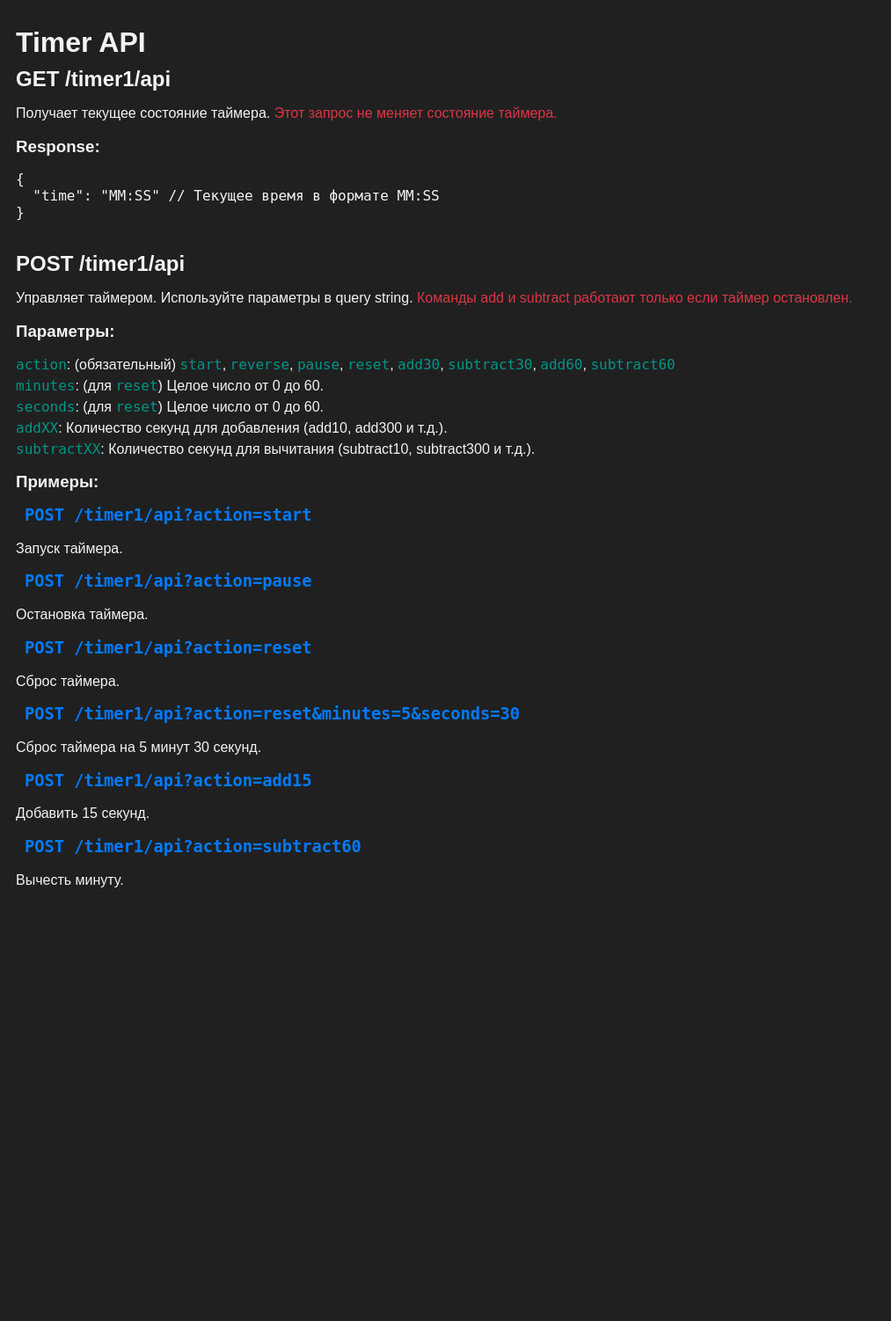
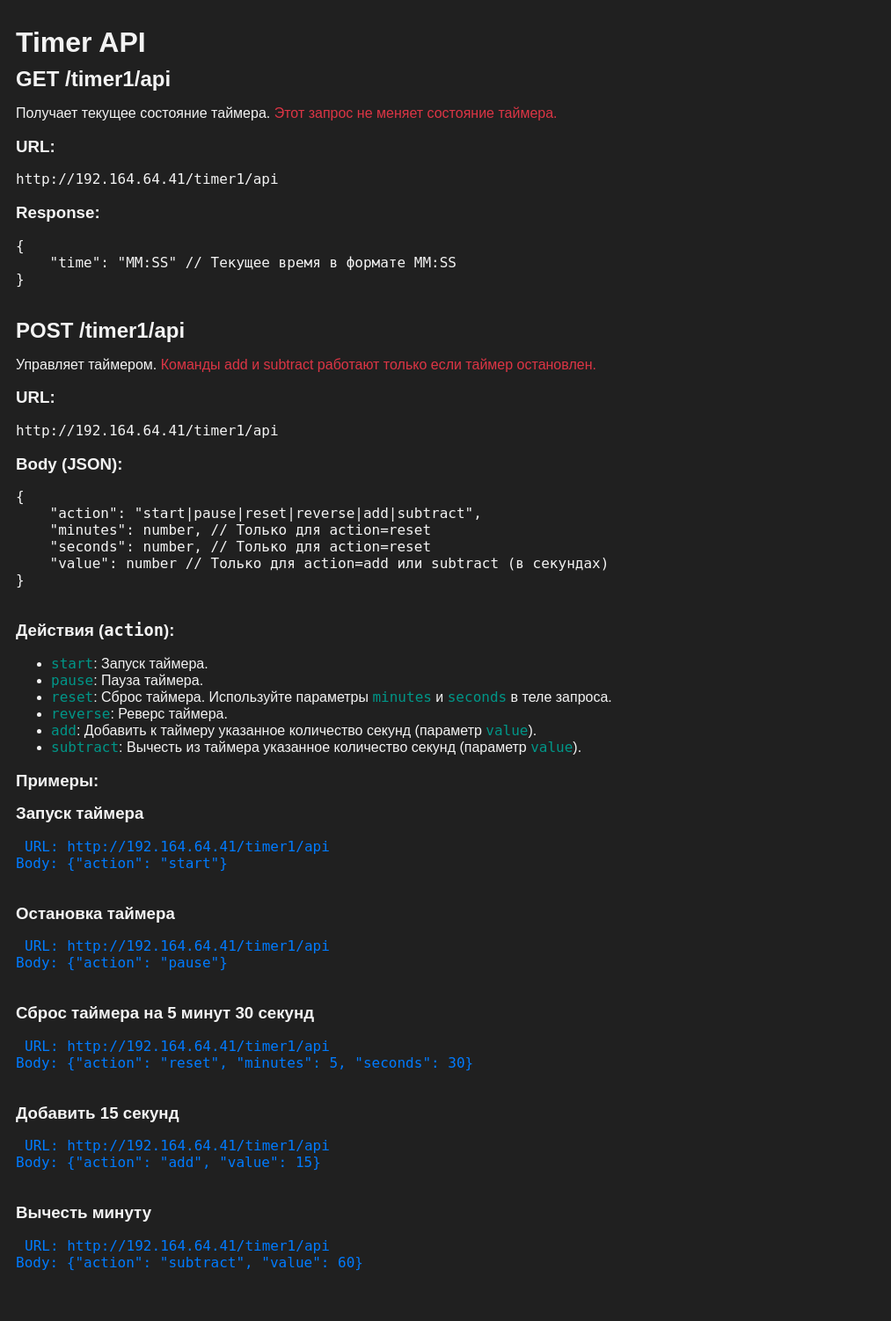
Before and after one commit to mixma5ter/timer_api, a Flask app: a page that uses templates/timer/timer_api_help.html in a window 1280 px wide. Shown: the whole page at 88% size, without its empty margins (0-1013 px from the left). Before the commit the page ends 1009 px from the top, so only its background shows below. Run offline with Flask 2, Linux system fonts and the light colour scheme.

Commit message:
api help edits

```diff
--- a/templates/timer/timer_api_help.html
+++ b/templates/timer/timer_api_help.html
@@ -10,60 +10,78 @@
 <div class="section">
     <h2>GET /timer{{ timer_id }}/api</h2>
     <p>Получает текущее состояние таймера. <span class="important">Этот запрос не меняет состояние таймера.</span></p>
+    <h3>URL:</h3>
+    <pre><code>http://192.164.64.41/timer{{ timer_id }}/api</code></pre>
     <h3>Response:</h3>
     <pre><code>{
-  "time": "MM:SS" // Текущее время в формате MM:SS
+    "time": "MM:SS" // Текущее время в формате MM:SS
 }
-  </code></pre>
+        </code></pre>
 </div>
 
 <div class="section">
     <h2>POST /timer{{ timer_id }}/api</h2>
-    <p>Управляет таймером. Используйте параметры в query string. <span class="important"> Команды add и subtract работают только если таймер остановлен.</span>
-    </p>
-    <h3>Параметры:</h3>
+    <p>Управляет таймером. <span
+            class="important"> Команды add и subtract работают только если таймер остановлен.</span></p>
+    <h3>URL:</h3>
+    <pre><code>http://192.164.64.41/timer{{ timer_id }}/api</code></pre>
+
+    <h3>Body (JSON):</h3>
+    <pre><code>{
+    "action": "start|pause|reset|reverse|add|subtract",
+    "minutes": number, // Только для action=reset
+    "seconds": number, // Только для action=reset
+    "value": number // Только для action=add или subtract (в секундах)
+}
+    </code></pre>
+
+    <h3>Действия (<code>action</code>):</h3>
     <div class="parameter">
-        <code>action</code>: (обязательный) <code>start</code>, <code>reverse</code>, <code>pause</code>,
-        <code>reset</code>, <code>add30</code>, <code>subtract30</code>, <code>add60</code>, <code>subtract60</code>
+        <ul>
+            <li><code>start</code>: Запуск таймера.</li>
+            <li><code>pause</code>: Пауза таймера.</li>
+            <li><code>reset</code>: Сброс таймера. Используйте параметры <code>minutes</code> и <code>seconds</code> в
+                теле
+                запроса.
+            </li>
+            <li><code>reverse</code>: Реверс таймера.</li>
+            <li><code>add</code>: Добавить к таймеру указанное количество секунд (параметр <code>value</code>).</li>
+            <li><code>subtract</code>: Вычесть из таймера указанное количество секунд (параметр <code>value</code>).
+            </li>
+        </ul>
     </div>
-    <div class="parameter">
-        <code>minutes</code>: (для <code>reset</code>) Целое число от 0 до 60.
-    </div>
-    <div class="parameter">
-        <code>seconds</code>: (для <code>reset</code>) Целое число от 0 до 60.
-    </div>
-    <div class="parameter">
-        <code>addXX</code>: Количество секунд для добавления (add10, add300 и т.д.).
-    </div>
-    <div class="parameter">
-        <code>subtractXX</code>: Количество секунд для вычитания (subtract10, subtract300 и т.д.).
-    </div>
+
     <h3>Примеры:</h3>
     <div class="endpoint">
-        <h3><code>POST /timer{{ timer_id }}/api?action=start</code></h3>
-        <p>Запуск таймера.</p>
+        <h3>Запуск таймера</h3>
+        <pre><code>URL: http://192.164.64.41/timer{{ timer_id }}/api
+Body: {"action": "start"}
+        </code></pre>
     </div>
     <div class="endpoint">
-        <h3><code>POST /timer{{ timer_id }}/api?action=pause</code></h3>
-        <p>Остановка таймера.</p>
+        <h3>Остановка таймера</h3>
+        <pre><code>URL: http://192.164.64.41/timer{{ timer_id }}/api
+Body: {"action": "pause"}
+        </code></pre>
     </div>
     <div class="endpoint">
-        <h3><code>POST /timer{{ timer_id }}/api?action=reset</code></h3>
-        <p>Сброс таймера.</p>
+        <h3>Сброс таймера на 5 минут 30 секунд</h3>
+        <pre><code>URL: http://192.164.64.41/timer{{ timer_id }}/api
+Body: {"action": "reset", "minutes": 5, "seconds": 30}
+        </code></pre>
     </div>
     <div class="endpoint">
-        <h3><code>POST /timer{{ timer_id }}/api?action=reset&minutes=5&seconds=30</code></h3>
-        <p>Сброс таймера на 5 минут 30 секунд.</p>
+        <h3>Добавить 15 секунд</h3>
+        <pre><code>URL: http://192.164.64.41/timer{{ timer_id }}/api
+Body: {"action": "add", "value": 15}
+        </code></pre>
     </div>
     <div class="endpoint">
-        <h3><code>POST /timer{{ timer_id }}/api?action=add15</code></h3>
-        <p>Добавить 15 секунд.</p>
-    </div>
-    <div class="endpoint">
-        <h3><code>POST /timer{{ timer_id }}/api?action=subtract60</code></h3>
-        <p>Вычесть минуту.</p>
+        <h3>Вычесть минуту</h3>
+        <pre><code>URL: http://192.164.64.41/timer{{ timer_id }}/api
+Body: {"action": "subtract", "value": 60}
+        </code></pre>
     </div>
 </div>
 </body>
 </html>
-</html>
```
